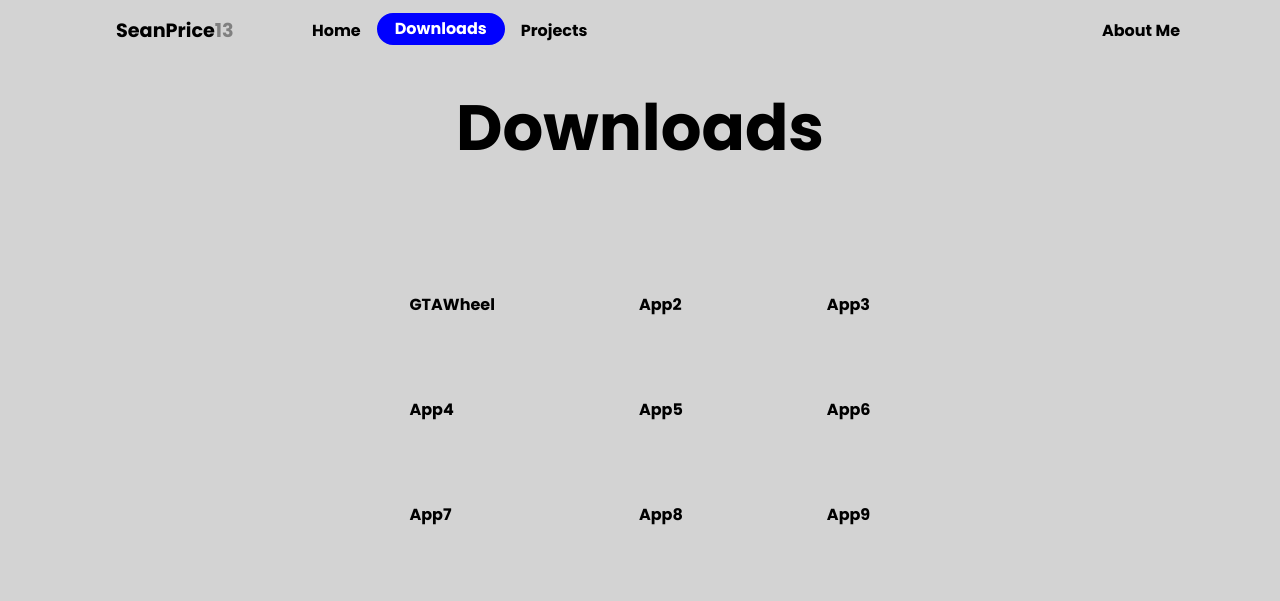
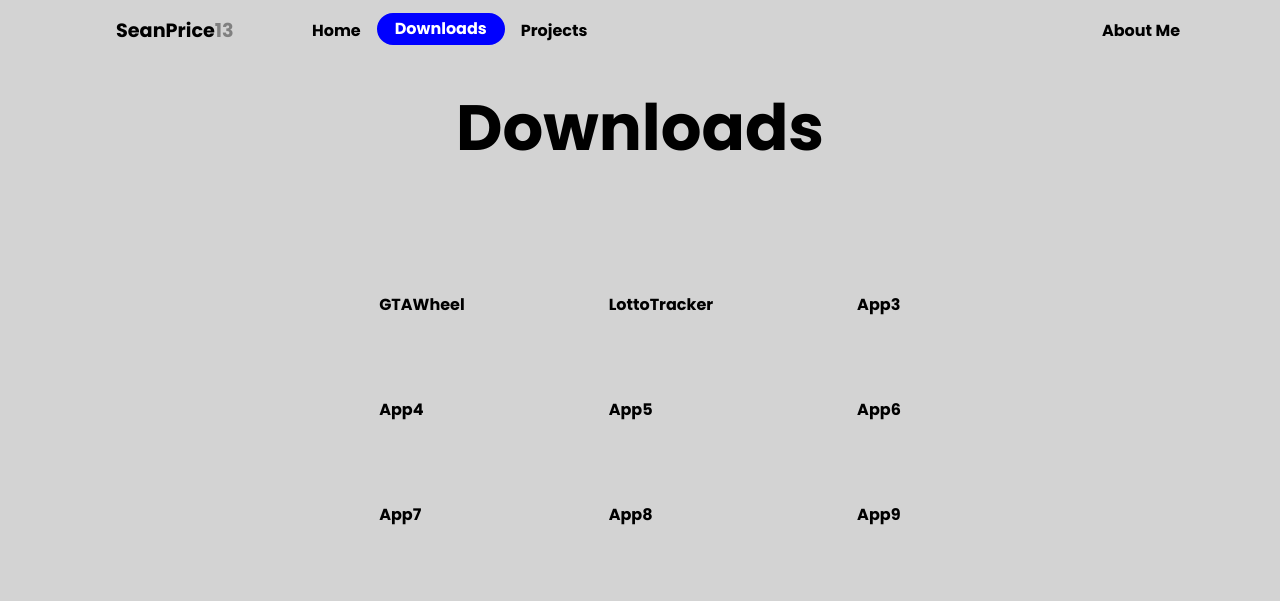
Before and after one commit to SeanPrice13/SeanPrice13.github.io, a plain HTML site: page downloads.html in a window 1280 px wide. Shown: the top 601 px of the page. Drawn offline with Linux system fonts and the light colour scheme.

Commit message:
Update Downloads.html

```diff
--- a/downloads.html
+++ b/downloads.html
@@ -29,7 +29,7 @@
             <h1 class="dl-head">Downloads</h1>
             <ul class="dl-links-grid">
                 <li class="grid-item"><a href="https://seanprice13.github.io/downloads/GTAWheel.zip" target="_blank">GTAWheel</a></li>
-                <li class="grid-item"><a href="#">App2</a></li>
+                <li class="grid-item"><a href="./LottoTracker/index.html" target="_blank">LottoTracker</a></li>
                 <li class="grid-item"><a href="#">App3</a></li>
                 <li class="grid-item"><a href="#">App4</a></li>
                 <li class="grid-item"><a href="#">App5</a></li>
```
